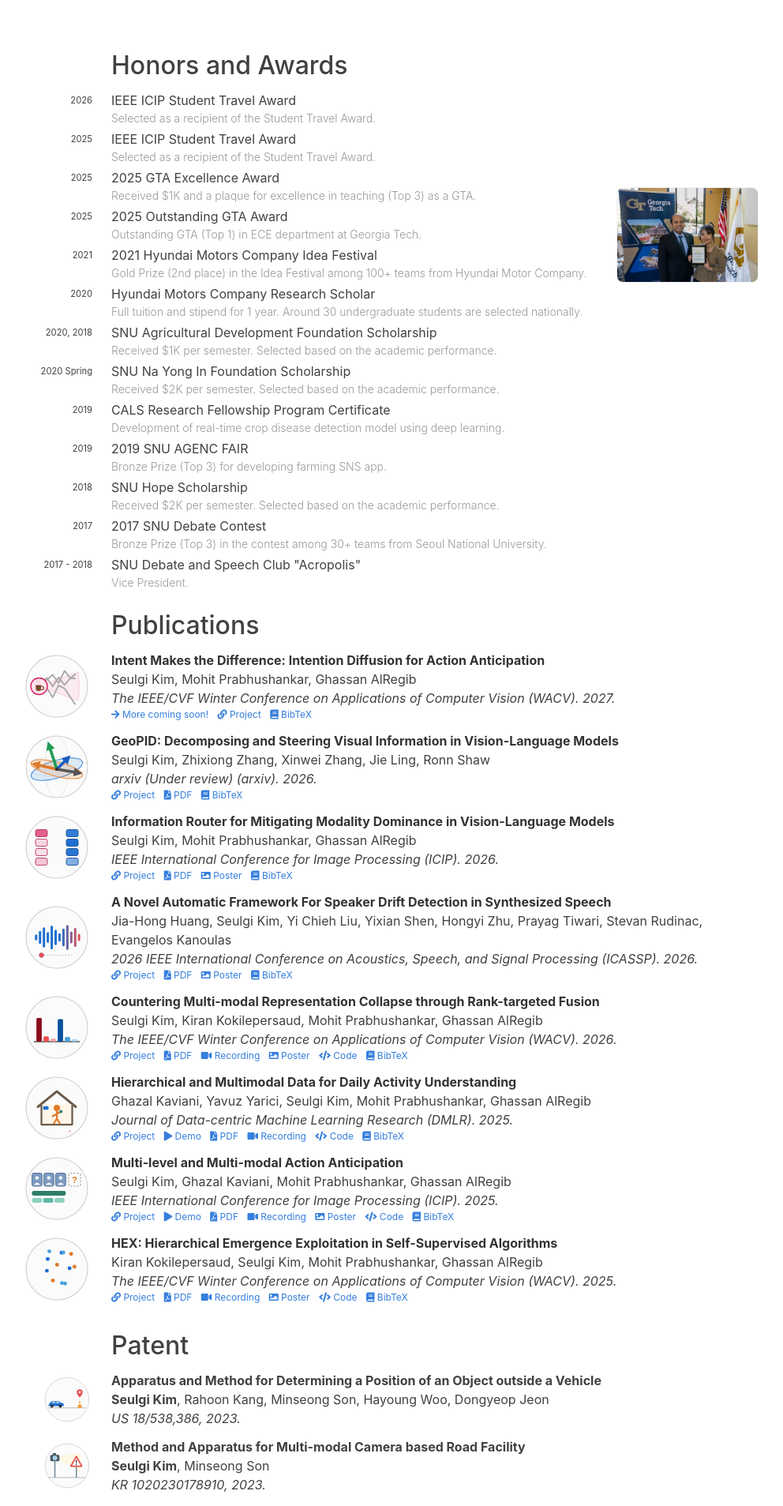
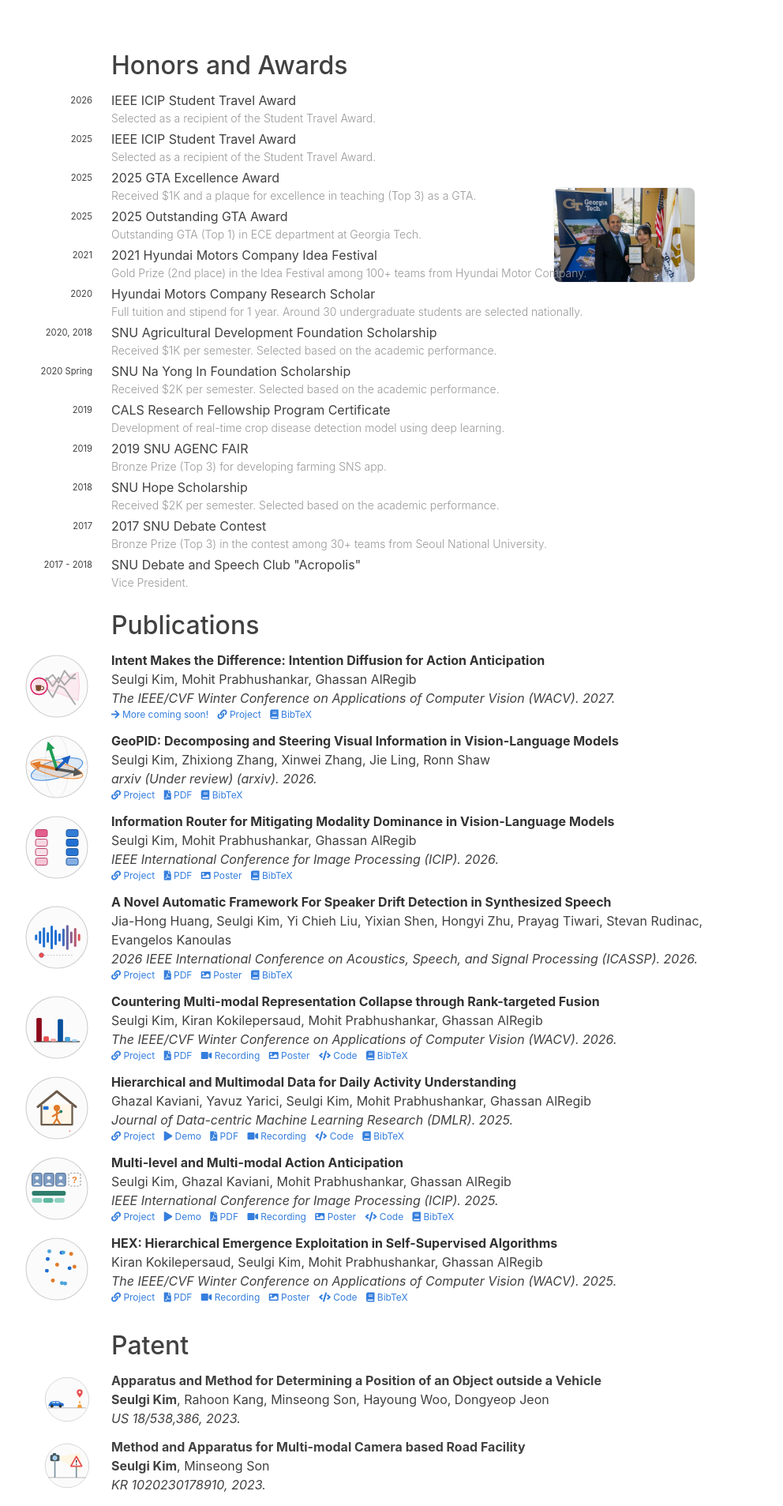
Before and after one commit to skvictoria/skvictoria.github.io, a Jekyll site: the page built from cv.md, in a window 1280 px wide. Shown: the part 1660-3567 px from the top of the page at 79% size, without its empty margins (191-1183 px from the left). Built offline with Jekyll 4.4.1, drawn with Linux system fonts in a browser that asks for light colours; nearby versions of some CDN libraries; some web fonts are replaced.

Commit message:
Pull news photos closer to their entries
Co-Authored-By: Claude Opus 5.5 (1M context) <noreply@anthropic.com>

```diff
--- a/_sass/_cv.scss
+++ b/_sass/_cv.scss
@@ -156,6 +156,8 @@
 	align-self: start;
 	width: 180px;
 	height: 0;
+	// pull into the unused right edge of the text column so it sits closer to the entry
+	margin-left: -5rem;
 }
 
 .news-thumb img {
```
